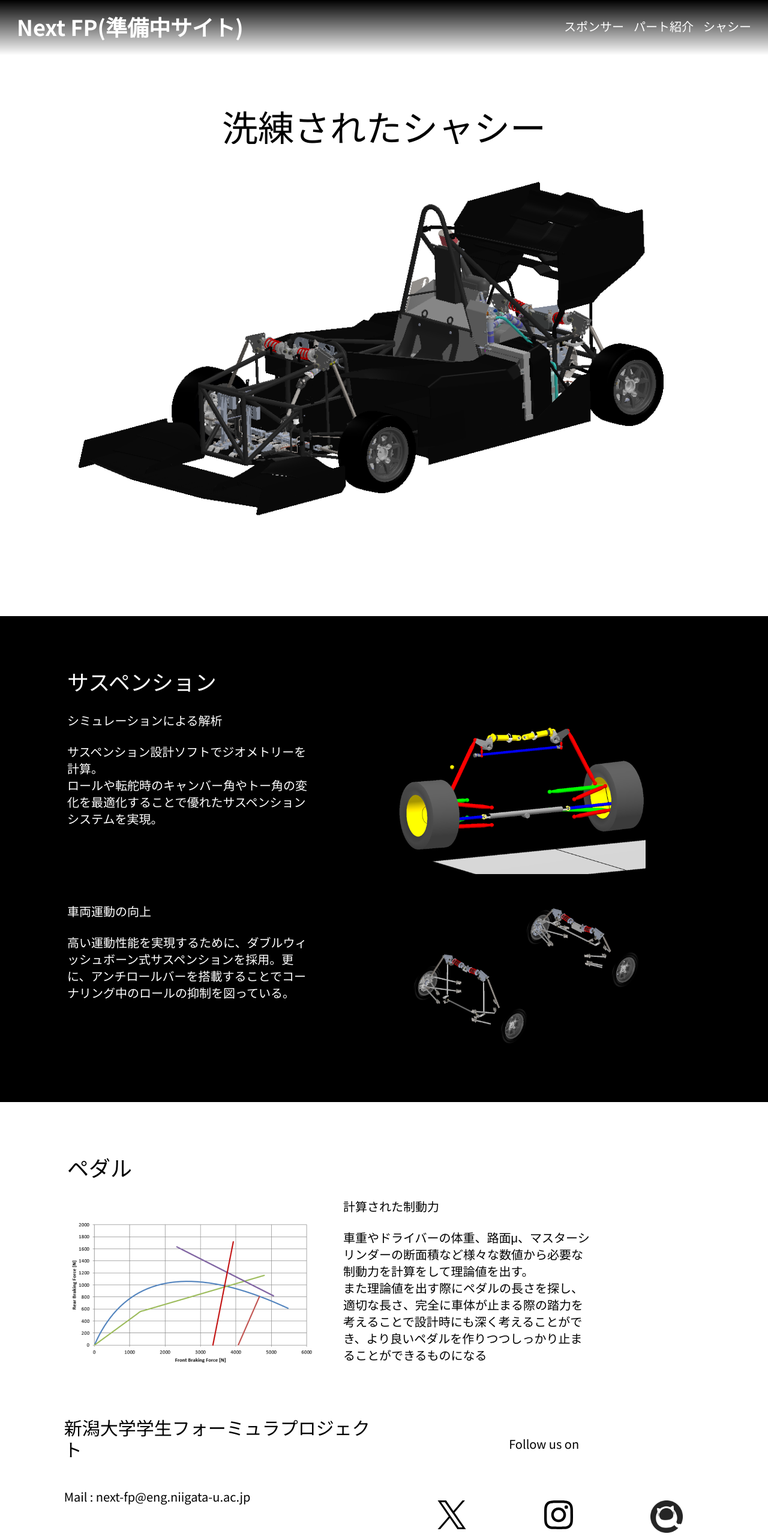
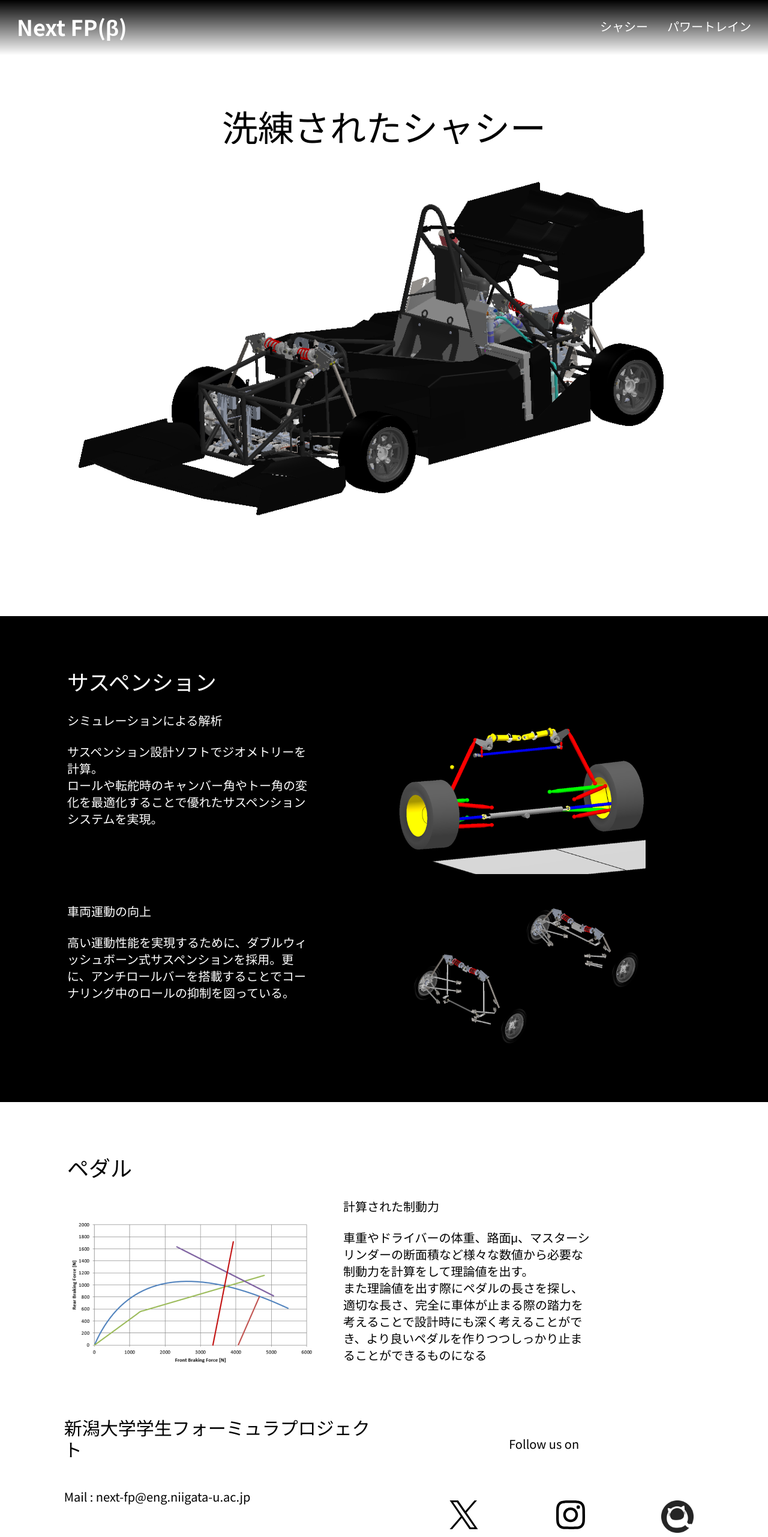
Before and after one commit to nextfp/nextPage, a Next.js app: page /chassis in a window 1280 px wide. Shown: the top 2562 px of the page at 60% size. Built offline with nearby package versions, Linux system fonts and the light colour scheme.

Commit message:
ヘッダーとフッターを修正

```diff
--- a/components/Footer.tsx
+++ b/components/Footer.tsx
@@ -1,4 +1,5 @@
 import Image from "next/image";
+import Link from "./Link";
 import { Xlogo } from "@/public/footer/XLogo";
 import { InstagramLogo } from "@/public/footer/InstagramLogo";
 import QiitaLogo from "@/public/footer/qiita.png";
@@ -23,25 +24,31 @@ export default function Footer() {
         </div>
         <div className="col-span-5 col-start-7">
           <center className="mt-8 text-xl text-black">Follow us on</center>
-          <div className="mt-20 grid grid-cols-6">
-            <a
-              className="col-span-1 col-start-2"
+          <div className="mt-20 grid grid-cols-6 gap-y-16">
+            <Link
+              className="col-span-full sm:col-span-1 sm:col-start-2"
               href="https://twitter.com/NEXT_Formula"
             >
-              <Xlogo className="h-12 w-12 fill-black stroke-black" />
-            </a>
-            <a
-              className="col-span-1 col-start-4"
+              <Xlogo className="h-12 w-12 fill-black stroke-black mx-auto" />
+            </Link>
+            <Link
+              className="col-span-full sm:col-span-1 sm:col-start-4"
               href="https://www.instagram.com/next.fp/"
             >
-              <InstagramLogo className="h-12 w-12" />
-            </a>
-            <a
-              className="col-span-1 col-start-6 mb-9"
+              <InstagramLogo className="h-12 w-12  mx-auto" />
+            </Link>
+            <Link
+              className="col-span-full sm:col-span-1 sm:col-start-6 mb-9"
               href="https://qiita.com/nextfp"
             >
-              <Image src={QiitaLogo} alt="Qiita Logo" width={54} height={54} />
-            </a>
+              <Image
+                src={QiitaLogo}
+                alt="Qiita Logo"
+                width={54}
+                height={54}
+                className="mx-auto"
+              />
+            </Link>
           </div>
           <div></div>
         </div>
--- a/components/Header.tsx
+++ b/components/Header.tsx
@@ -1,4 +1,6 @@
 import MobileNav from "./MobileNav";
+import Link from "./Link";
+import headerNavLinks from "@/data/headerNavLinks";
 
 export default function Header() {
   return (
@@ -6,15 +8,17 @@ export default function Header() {
       <div className="container mx-auto  pb-1 text-white">
         <div className="mx-7 flex items-center justify-between">
           <a className="text-4xl font-semibold" href="./">
-            Next FP(準備中サイト)
+            Next FP(β)
           </a>
           <div className="hidden md:block">
-            <div className="flex gap-4">
-              <h4 className="text-xl">スポンサー</h4>
-              <h4 className="text-xl">パート紹介</h4>
-              <a className="text-xl" href="./">
-                シャシー
-              </a>
+            <div className="flex gap-8">
+              {headerNavLinks
+                .filter((link) => link.href !== "/")
+                .map((link) => (
+                  <Link key={link.title} href={link.href} className="text-xl">
+                    {link.title}
+                  </Link>
+                ))}
             </div>
           </div>
           <MobileNav />
--- /dev/null
+++ b/components/Link.tsx
@@ -0,0 +1,24 @@
+/* eslint-disable jsx-a11y/anchor-has-content */
+import Link from "next/link";
+import type { LinkProps } from "next/link";
+import { AnchorHTMLAttributes } from "react";
+
+const CustomLink = ({
+  href,
+  ...rest
+}: LinkProps & AnchorHTMLAttributes<HTMLAnchorElement>) => {
+  const isInternalLink = href && href.startsWith("/");
+  const isAnchorLink = href && href.startsWith("#");
+
+  if (isInternalLink) {
+    return <Link href={href} {...rest} />;
+  }
+
+  if (isAnchorLink) {
+    return <a href={href} {...rest} />;
+  }
+
+  return <a target="_blank" rel="noopener noreferrer" href={href} {...rest} />;
+};
+
+export default CustomLink;
--- a/components/MobileNav.tsx
+++ b/components/MobileNav.tsx
@@ -1,7 +1,8 @@
 "use client";
 
 import { useState } from "react";
-import Link from "next/link";
+import Link from "./Link";
+import headerNavLinks from "@/data/headerNavLinks";
 
 const MobileNav = () => {
   const [navshow, setNavshow] = useState(false);
@@ -59,13 +60,17 @@ const MobileNav = () => {
           </button>
         </div>
         <nav className="fixed mt-8 h-full">
-          <Link
-            href="/"
-            className="text-2xl font-bold text-gray-100"
-            onClick={onToggleNav}
-          >
-            Home
-          </Link>
+          {headerNavLinks.map((link) => (
+            <div key={link.title} className="px-12 py-14">
+              <Link
+                href={link.href}
+                className="text-2xl font-bold tracking-widest text-gray-100"
+                onClick={onToggleNav}
+              >
+                {link.title}
+              </Link>
+            </div>
+          ))}
         </nav>
       </div>
     </>
--- /dev/null
+++ b/data/headerNavLinks.ts
@@ -0,0 +1,7 @@
+const headerNavLinks = [
+  { href: "/", title: "ホーム" },
+  { href: "/chassis", title: "シャシー" },
+  { href: "/powerTrain", title: "パワートレイン" },
+];
+
+export default headerNavLinks;
```
